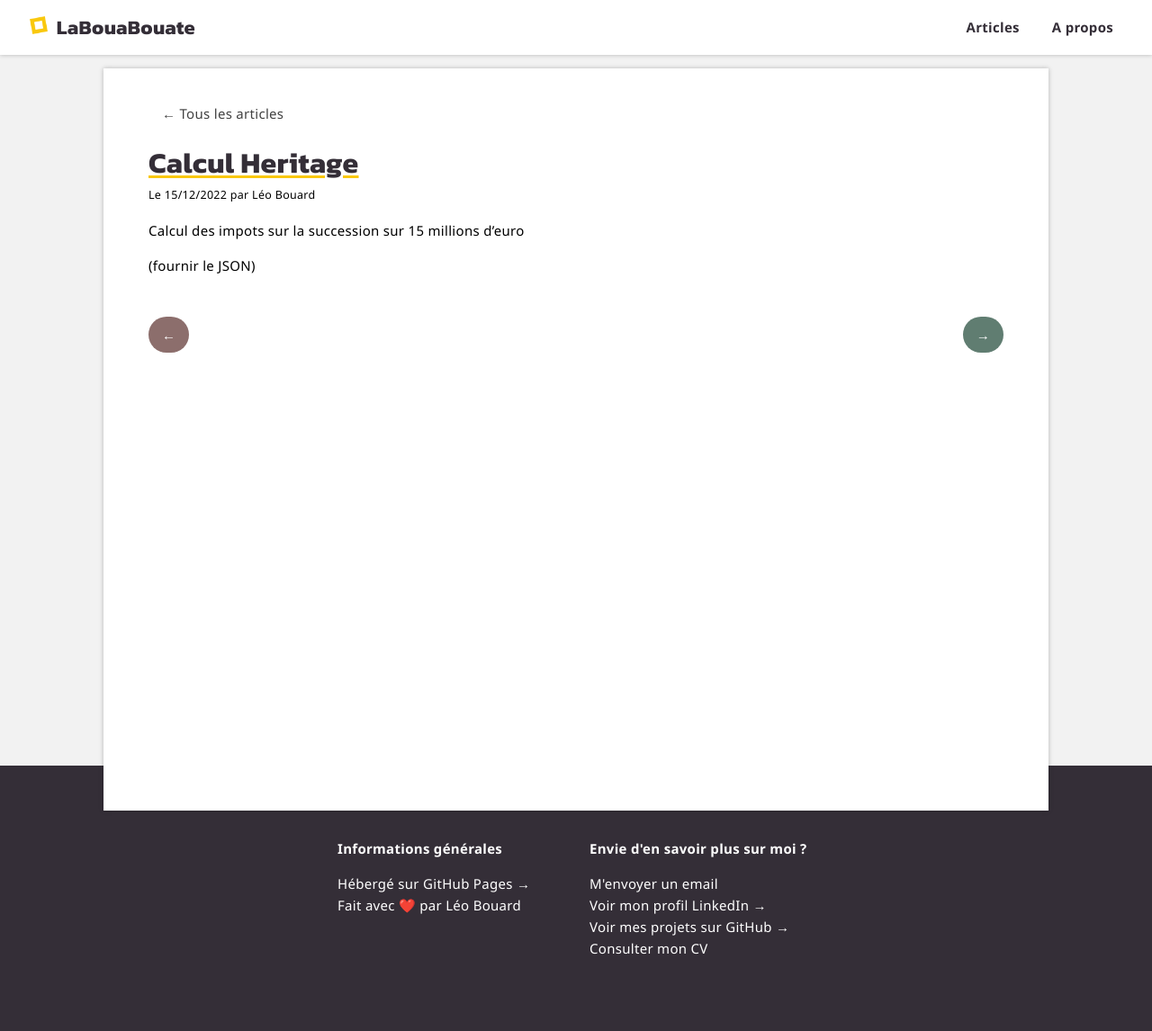
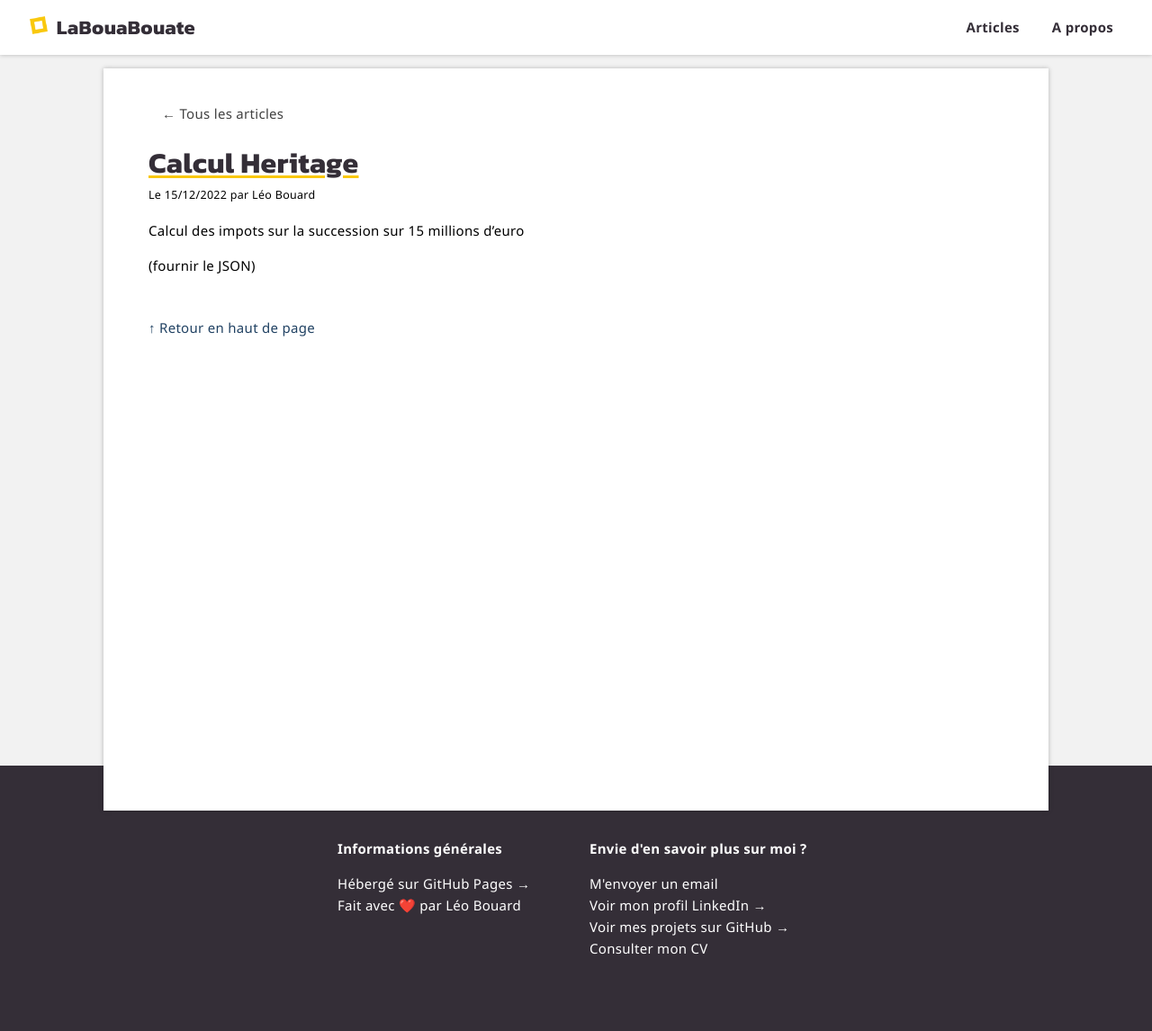
Before and after one commit to leobouard/leobouard.github.io, a Jekyll site: the page built from _posts/2022-12-15-calcul-heritage.md, in a window 1280 px wide. Shown: the whole page at 90% size. Built offline with Jekyll 4.4.1, drawn with Linux system fonts in a browser that asks for light colours; some web fonts are replaced; our own code applies the rules of GitHub Pages for plain Markdown files.

Commit message:
Update post.html

```diff
--- a/_layouts/post.html
+++ b/_layouts/post.html
@@ -19,6 +19,12 @@ layout: default
 {{ content }}
 
 <div class="div_bottomnav_buttons">
-    <a class="a_button_prev" href="{{ page.prevLink.id }}">← {{ page.prevLink.name }}</a>
-    <a class="a_button_next" href="{{ page.nextLink.id }}">{{ page.nextLink.name }} →</a>
+    {% if page.prevLink %}
+        <a class="a_button_prev" href="{{ page.prevLink.id }}">← {{ page.prevLink.name }}</a>
+    {% else %}
+        <a href="/">↑ Retour en haut de page</a>
+    {% endif %}
+    {% if page.nextLink %}
+        <a class="a_button_next" href="{{ page.nextLink.id }}">{{ page.nextLink.name }} →</a>
+    {% endif %}
 </div>
```
